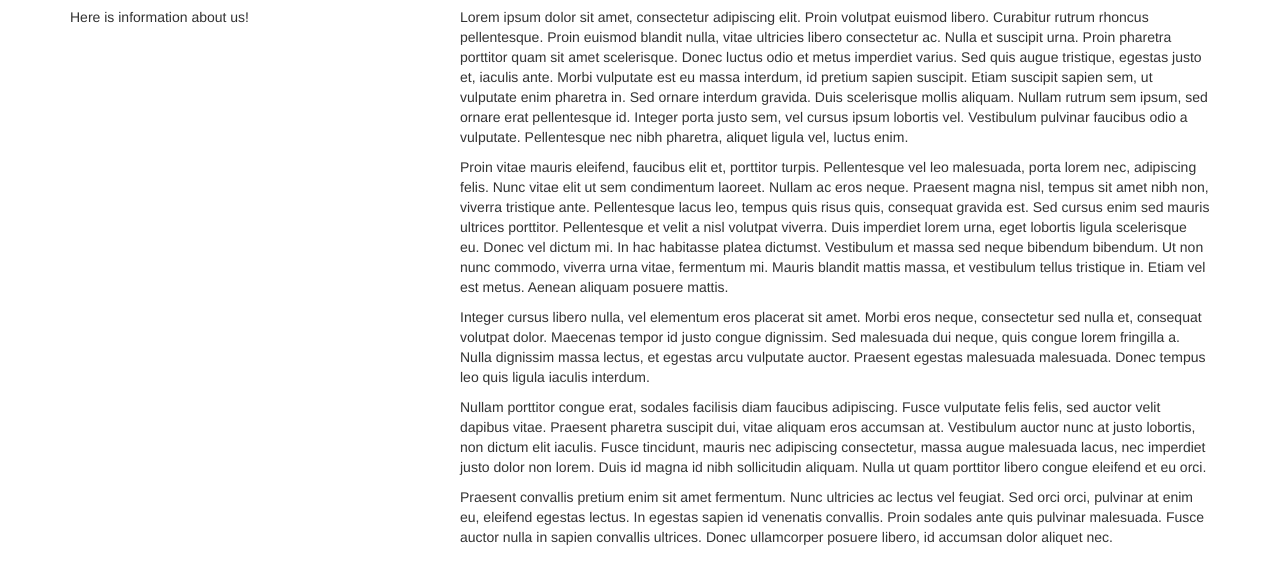
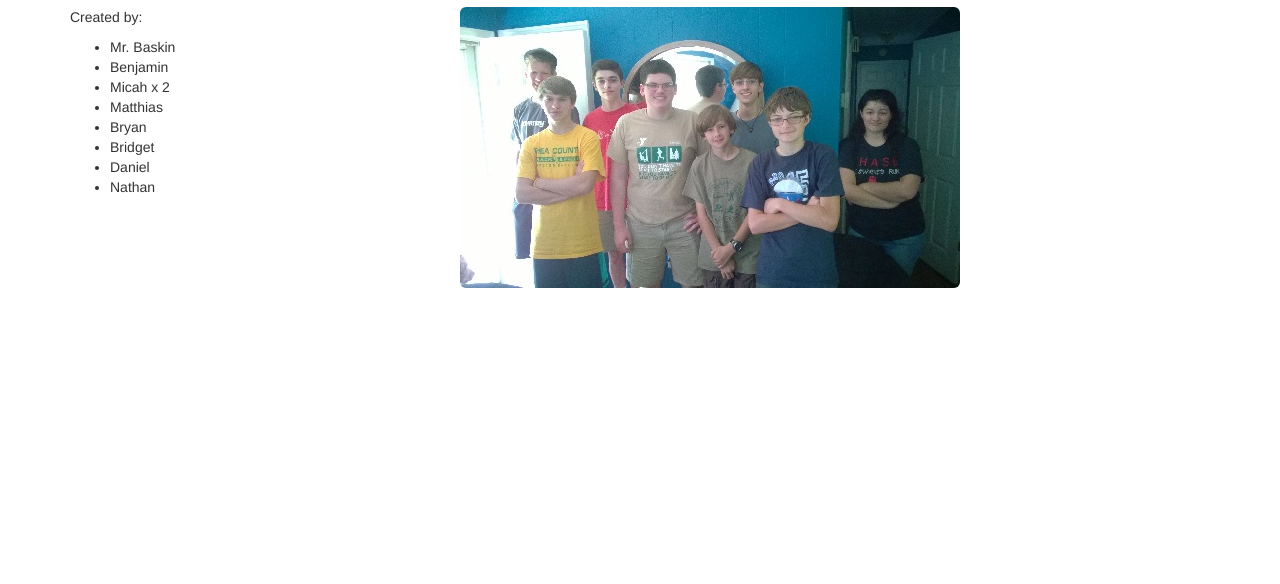
Before and after one commit to dfbaskin/StudentHtmlProject, a website: page web/about.html in a window 1280 px wide. Shown: the part 56-640 px from the top of the page. Drawn offline with nearby package versions, Linux system fonts and the light colour scheme.

Commit message:
Updated the About page.

```diff
--- a/web/about.html
+++ b/web/about.html
@@ -39,26 +39,38 @@
     <div class="row">
         <div class="col-md-4">
             <p>
-                Here is information about us!
+                Created by:
             </p>
+            <ul>
+                <li>
+                    Mr. Baskin
+                </li>
+                <li>
+                    Benjamin
+                </li>
+                <li>
+                    Micah x 2
+                </li>
+                <li>
+                    Matthias
+                </li>
+                <li>
+                    Bryan
+                </li>
+                <li>
+                    Bridget
+                </li>
+                <li>
+                    Daniel
+                </li>
+                <li>
+                    Nathan
+                </li>
+            </ul>
         </div>
 
         <div class="col-md-8">
-            <p>
-                Lorem ipsum dolor sit amet, consectetur adipiscing elit. Proin volutpat euismod libero. Curabitur rutrum rhoncus pellentesque. Proin euismod blandit nulla, vitae ultricies libero consectetur ac. Nulla et suscipit urna. Proin pharetra porttitor quam sit amet scelerisque. Donec luctus odio et metus imperdiet varius. Sed quis augue tristique, egestas justo et, iaculis ante. Morbi vulputate est eu massa interdum, id pretium sapien suscipit. Etiam suscipit sapien sem, ut vulputate enim pharetra in. Sed ornare interdum gravida. Duis scelerisque mollis aliquam. Nullam rutrum sem ipsum, sed ornare erat pellentesque id. Integer porta justo sem, vel cursus ipsum lobortis vel. Vestibulum pulvinar faucibus odio a vulputate. Pellentesque nec nibh pharetra, aliquet ligula vel, luctus enim.
-            </p>
-            <p>
-                Proin vitae mauris eleifend, faucibus elit et, porttitor turpis. Pellentesque vel leo malesuada, porta lorem nec, adipiscing felis. Nunc vitae elit ut sem condimentum laoreet. Nullam ac eros neque. Praesent magna nisl, tempus sit amet nibh non, viverra tristique ante. Pellentesque lacus leo, tempus quis risus quis, consequat gravida est. Sed cursus enim sed mauris ultrices porttitor. Pellentesque et velit a nisl volutpat viverra. Duis imperdiet lorem urna, eget lobortis ligula scelerisque eu. Donec vel dictum mi. In hac habitasse platea dictumst. Vestibulum et massa sed neque bibendum bibendum. Ut non nunc commodo, viverra urna vitae, fermentum mi. Mauris blandit mattis massa, et vestibulum tellus tristique in. Etiam vel est metus. Aenean aliquam posuere mattis.
-            </p>
-            <p>
-                Integer cursus libero nulla, vel elementum eros placerat sit amet. Morbi eros neque, consectetur sed nulla et, consequat volutpat dolor. Maecenas tempor id justo congue dignissim. Sed malesuada dui neque, quis congue lorem fringilla a. Nulla dignissim massa lectus, et egestas arcu vulputate auctor. Praesent egestas malesuada malesuada. Donec tempus leo quis ligula iaculis interdum.
-            </p>
-            <p>
-                Nullam porttitor congue erat, sodales facilisis diam faucibus adipiscing. Fusce vulputate felis felis, sed auctor velit dapibus vitae. Praesent pharetra suscipit dui, vitae aliquam eros accumsan at. Vestibulum auctor nunc at justo lobortis, non dictum elit iaculis. Fusce tincidunt, mauris nec adipiscing consectetur, massa augue malesuada lacus, nec imperdiet justo dolor non lorem. Duis id magna id nibh sollicitudin aliquam. Nulla ut quam porttitor libero congue eleifend et eu orci.
-            </p>
-            <p>
-                Praesent convallis pretium enim sit amet fermentum. Nunc ultricies ac lectus vel feugiat. Sed orci orci, pulvinar at enim eu, eleifend egestas lectus. In egestas sapien id venenatis convallis. Proin sodales ante quis pulvinar malesuada. Fusce auctor nulla in sapien convallis ultrices. Donec ullamcorper posuere libero, id accumsan dolor aliquet nec.
-            </p>
+            <img src="/images/team.jpg" class="img-rounded" />
         </div>
 
     </div>
```
Also changed, not shown: web/images/team.jpg (added).
